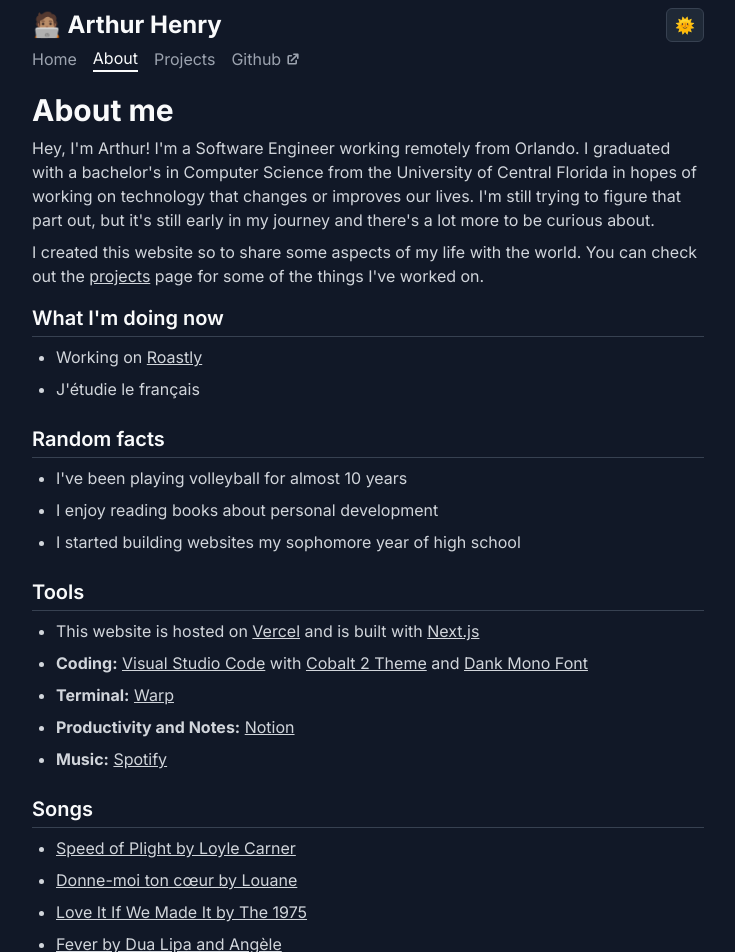
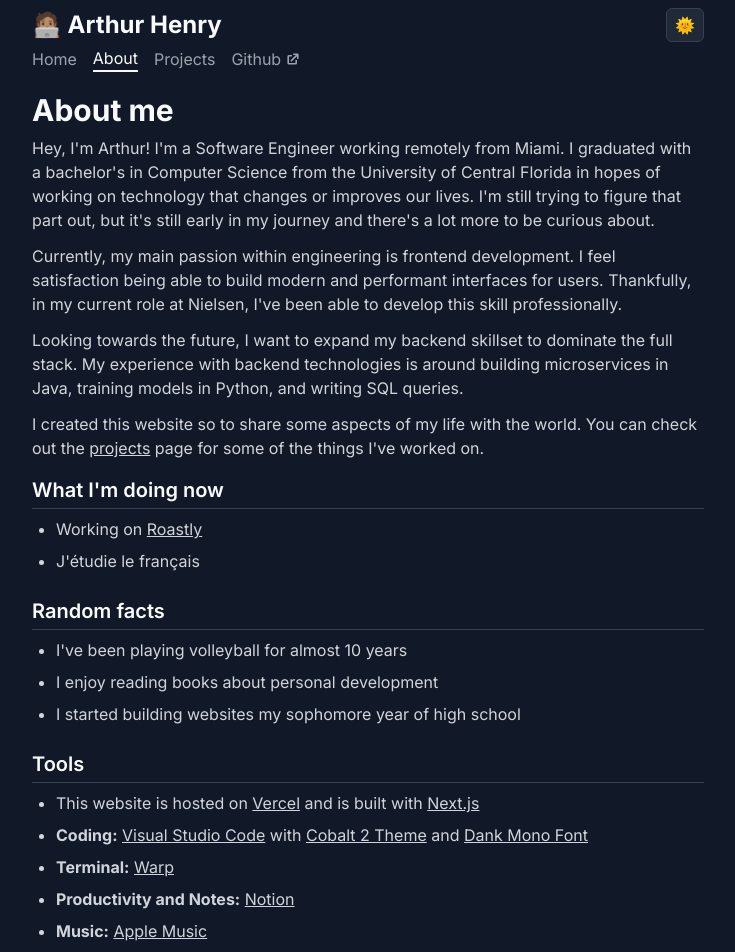
Before and after one commit to ArthurWHenry/arthurhenry.dev, a Next.js app: page /about in a window 1280 px wide. Shown: the top 952 px of the page, without its empty margins (272-1007 px from the left). Built offline with nearby package versions, Linux system fonts and the light colour scheme.

Commit message:
feat: updated photo, about me paragraph, favorite songs, and links to projects

```diff
--- a/src/components/card/component.tsx
+++ b/src/components/card/component.tsx
@@ -40,12 +40,13 @@ export const Project: React.FC<ProjectProps> = ({
         ))}
       </div>
     </div>
-
     <div>
-      <Link className="project-demo-link" href={link} target="_blank">
-        <span>Demo</span>
-        <HiExternalLink />
-      </Link>
+      {link && link.length > 1 && (
+        <Link className="project-demo-link" href={link} target="_blank">
+          <span>Demo</span>
+          <HiExternalLink />
+        </Link>
+      )}
     </div>
   </div>
 );
--- a/src/pages/about.tsx
+++ b/src/pages/about.tsx
@@ -20,15 +20,27 @@ export default function About() {
               About me
             </h1>
           </div>
-          <div className="space-y-2 text-gray-700 dark:text-gray-300">
+          <div className="space-y-3 text-gray-700 dark:text-gray-300">
             <p>
               Hey, I&apos;m Arthur! I&apos;m a Software Engineer working
-              remotely from Orlando. I graduated with a bachelor&apos;s in
+              remotely from Miami. I graduated with a bachelor&apos;s in
               Computer Science from the University of Central Florida in hopes
               of working on technology that changes or improves our lives.
               I&apos;m still trying to figure that part out, but it&apos;s still
               early in my journey and there&apos;s a lot more to be curious
               about.
+            </p>
+            <p>
+              Currently, my main passion within engineering is frontend
+              development. I feel satisfaction being able to build modern and
+              performant interfaces for users. Thankfully, in my current role at
+              Nielsen, I&apos;ve been able to develop this skill professionally.
+            </p>
+            <p>
+              Looking towards the future, I want to expand my backend skillset
+              to dominate the full stack. My experience with backend
+              technologies is around building microservices in Java, training
+              models in Python, and writing SQL queries.
             </p>
             <p>
               I created this website so to share some aspects of my life with
@@ -93,7 +105,7 @@ export default function About() {
             </li>
             <li>
               <b>Music:</b>{" "}
-              <SectionLink href="https://open.spotify.com/" text="Spotify" />
+              <SectionLink href="https://music.apple.com/" text="Apple Music" />
             </li>
           </ul>
         </Section>
--- a/src/pages/index.tsx
+++ b/src/pages/index.tsx
@@ -2,7 +2,7 @@ import Head from "next/head";
 import Image from "next/image";
 
 // Assests
-import Portrait from "@/public/Portrait.jpeg";
+import Portrait from "@/public/Portrait.jpg";
 
 // Components
 import { Layout, Recommendation, Section } from "@/src/components";
@@ -23,9 +23,9 @@ export default function Home() {
               👋 Hey, I&apos;m Arthur!
             </p>
             <p className="text-gray-700 dark:text-gray-300">
-              🏋️ Whether I&apos;m in the zone at the gym, immersed in code, or
-              delving into the beauty of the French language, my days are a mix
-              of passion and purpose.
+              🏋️ Whether I&apos;m at the gym in the early morning, working on
+              personal projects, or diving into the beauty of the French
+              language, my days are a mix of passion and purpose.
             </p>
             <p className="text-gray-700 dark:text-gray-300">
               🎧 Music is my soundtrack, books are my escape, and long walks are
--- a/src/pages/projects.tsx
+++ b/src/pages/projects.tsx
@@ -19,7 +19,7 @@ const projects: ProjectProps[] = [
   {
     name: "Streats",
     inactive: true,
-    link: "https://gostreats.com",
+    link: "",
     about:
       "Geolocation application that allows users to track live location of food trucks nearby.",
     uses: ["React", "TailwindCSS", "TypeScript"],
--- a/src/resources/index.ts
+++ b/src/resources/index.ts
@@ -25,23 +25,23 @@ export const recommendations: RecommendationProps[] = [
 
 export const songs = [
   {
-    name: "Speed of Plight by Loyle Carner",
-    link: "https://open.spotify.com/track/1t2YGrS7RAznI7zFR0aIIP?si=30e36c7999654b3d",
+    name: "Yo Sigo Igual by Bad Gyal (feat. Fakeguido & El Guincho)",
+    link: "https://music.apple.com/us/album/yo-sigo-igual-feat-fakeguido-el-guincho/1350843367?i=1350843839",
   },
   {
-    name: "Donne-moi ton cœur by Louane",
+    name: "SEMPRE / JAMAIS by Mahmood, Angèle",
     link: "https://open.spotify.com/track/5amRIQxQgERN9wI1oMuRgw?si=9618799f8ac64b77",
   },
   {
-    name: "Love It If We Made It by The 1975",
+    name: "TUTA GOLD by Mahmood",
     link: "https://open.spotify.com/track/6WmIyn2fx1PKQ0XDpYj4VR?si=8e2827294cb84cc1",
   },
   {
-    name: "Fever by Dua Lipa and Angèle",
-    link: "https://open.spotify.com/track/3F1P0QzdXtBz0MXy7KIO5w?si=23f385b07e4447b1",
+    name: "Illusion by Dua Lipa",
+    link: "https://music.apple.com/us/album/illusion/1734980417?i=1734980444",
   },
   {
-    name: "Virginia Beach by Drake",
-    link: "https://open.spotify.com/track/3eP13S8D5m2cweMEg3ZDed?si=f5ea89a418b847e4",
+    name: "Saint-Germain by Emma Hoet",
+    link: "https://music.apple.com/us/album/saint-germain/1735757715?i=1735758064",
   },
 ];
```
Also changed, not shown: 1 other file (tests, documents, lock files or other folders).
